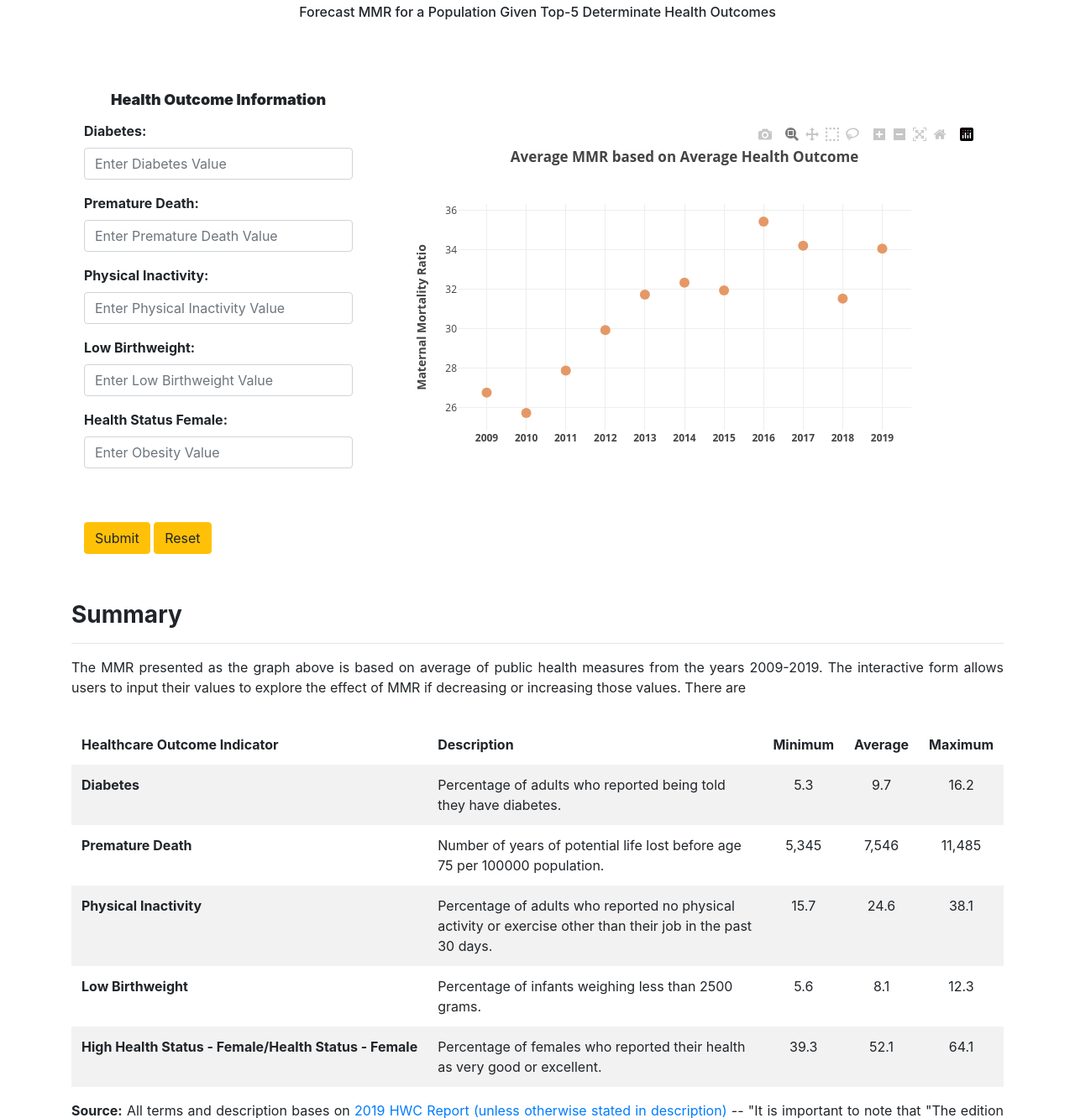
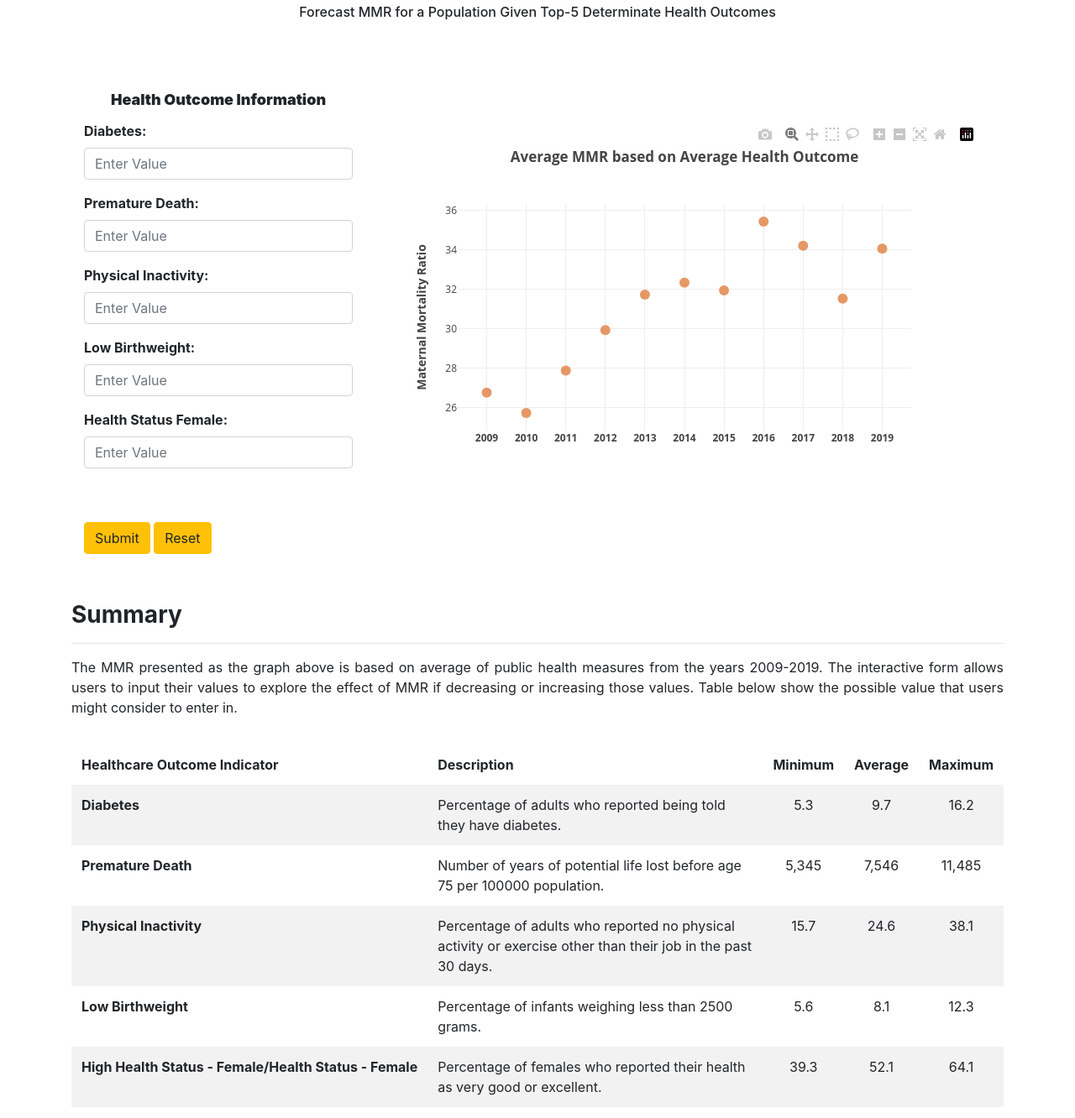
Before and after one commit to abpuccini/maternal-mortality-project, a Flask app: page /machine-learning-playground in a window 1280 px wide. Shown: the part 366-1698 px from the top of the page at 84% size. Run offline with Flask 2, Linux system fonts and the light colour scheme; data comes from the database, SQL or seed files in the repository; some libraries are stand-ins or nearby versions; some web fonts are replaced.

Commit message:
User Input Adjustment

```diff
--- a/app.py
+++ b/app.py
@@ -347,12 +347,12 @@ def playgroundForecast():
 
     if request.method == "POST":
         data = request.get_json()
-        print(data)
-        diabetes = float(data['diabetes'])
-        prem_death = float(data['prem_death'])
-        phys_inac = float(data['phys_inac'])
-        low_birthweight = float(data['low_birthweight'])
-        health_stat_fem = float(data['health_stat_fem'])
+        # print(data)
+        diabetes = float(data['diabetes'] or 9.7)
+        prem_death = float(data['prem_death'] or 7546)
+        phys_inac = float(data['phys_inac'] or 24.6)
+        low_birthweight = float(data['low_birthweight'] or 8.1)
+        health_stat_fem = float(data['health_stat_fem'] or 52.1)
 
         user_predicted_mmr = user_forecast.forecast_graph(
             diabetes, prem_death, phys_inac, low_birthweight, health_stat_fem)
--- a/static/js/user-forecast.js
+++ b/static/js/user-forecast.js
@@ -89,7 +89,7 @@ function user_forecast_graph() {
         // console.log(data);
 
         var user_input_mmr = data;
-        console.log(user_input_mmr);
+        // console.log(user_input_mmr);
 
         // Call data data
         d3.json('/api/user-input').then(function (data) {
@@ -108,11 +108,11 @@ function user_forecast_graph() {
             // console.log(xTick);
 
             mmrUser.pop();
-            console.log(mmrUser);
+            // console.log(mmrUser);
 
             mmrUser.push(user_input_mmr);
 
-            console.log(mmrUser);
+            // console.log(mmrUser);
 
             var avg_mmr = {
                 x: xTick,
--- a/templates/machine-learning-playground.html
+++ b/templates/machine-learning-playground.html
@@ -106,7 +106,7 @@
                                 <label class="col-auto control-label" for="diabetes"><b>Diabetes:</b></label>
                                 <div class="col-auto">
                                     <input type="number" min=0 step="any" class="form-control" id="diabetes"
-                                        name="diabetes" placeholder="Enter Diabetes Value">
+                                        name="diabetes" placeholder="Enter Value">
                                 </div>
                             </div>
 
@@ -114,7 +114,7 @@
                                 <label class="col-auto control-label" for="prem_death"><b>Premature Death:</b></label>
                                 <div class="col-auto">
                                     <input type="number" min=0 step="any" class="form-control" id="prem_death"
-                                        name="prem_death" placeholder="Enter Premature Death Value">
+                                        name="prem_death" placeholder="Enter Value">
                                 </div>
                             </div>
 
@@ -123,7 +123,7 @@
                                         Inactivity:</b></label>
                                 <div class="col-auto">
                                     <input type="number" min=0 step="any" class="form-control" id="phys_inac"
-                                        name="phys_inac" placeholder="Enter Physical Inactivity Value">
+                                        name="phys_inac" placeholder="Enter Value">
                                 </div>
                             </div>
 
@@ -132,7 +132,7 @@
                                         Birthweight:</b></label>
                                 <div class="col-auto">
                                     <input type="number" min=0 step="any" class="form-control" id="low_birthweight"
-                                        name="low_birthweight" placeholder="Enter Low Birthweight Value">
+                                        name="low_birthweight" placeholder="Enter Value">
                                 </div>
                             </div>
 
@@ -141,7 +141,7 @@
                                         Female:</b></label>
                                 <div class="col-auto">
                                     <input type="number" min=0 step="any" class="form-control" id="health_stat_fem"
-                                        name="health_stat_fem" placeholder="Enter Obesity Value">
+                                        name="health_stat_fem" placeholder="Enter Value">
                                 </div>
                             </div>
 
@@ -170,7 +170,8 @@
                     <p>
                         The MMR presented as the graph above is based on average of public health measures from the
                         years 2009-2019. The interactive form allows users to input their values to explore the effect
-                        of MMR if decreasing or increasing those values. There are
+                        of MMR if decreasing or increasing those values. Table below show the possible value that users
+                        might consider to enter in.
                     </p>
                     <table class="table">
                         <div class="table-responsive">
```
